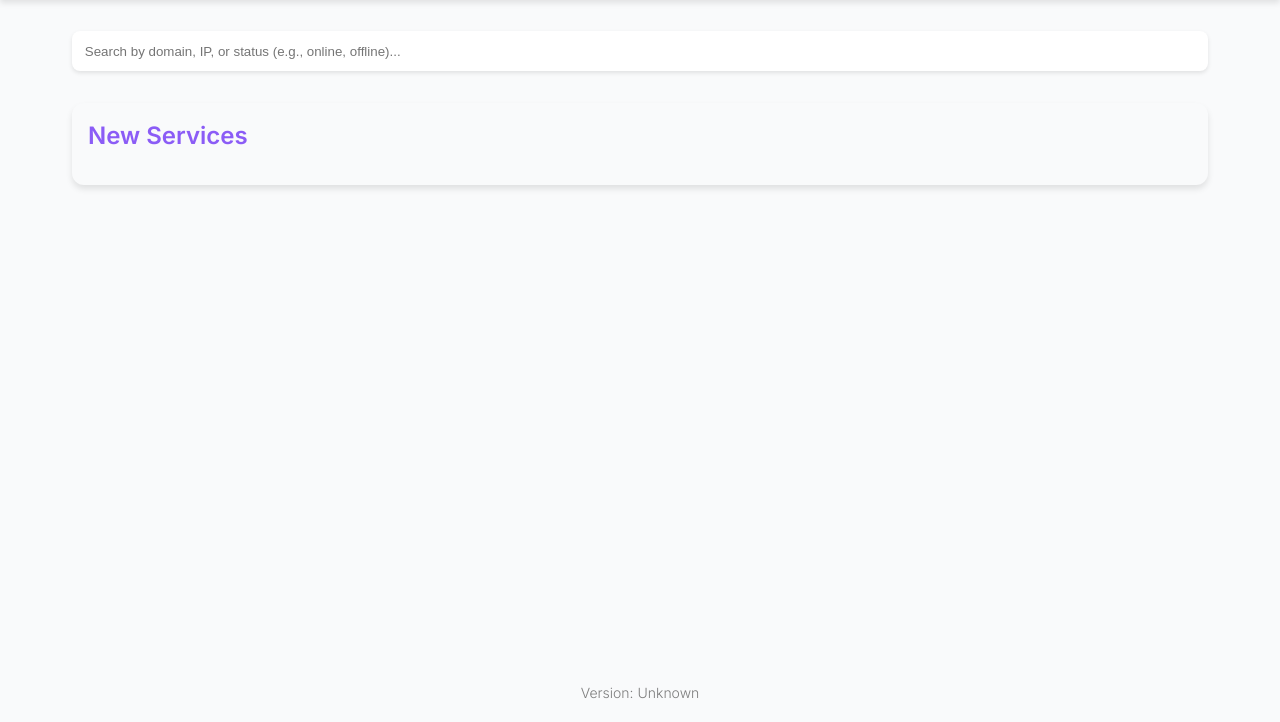
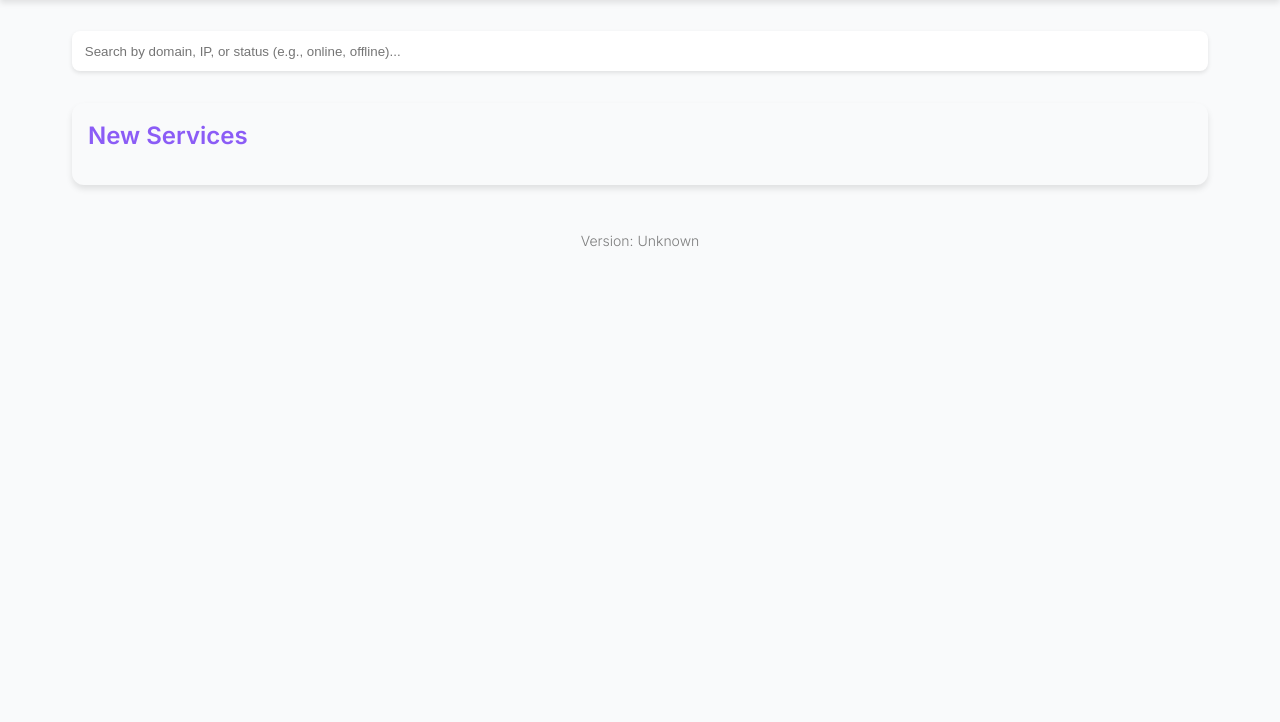
Before and after one commit to lklynet/dashly, a plain HTML site: page static/index.html in a window 1280 px wide. Shown: the part 78-800 px from the top of the page. Drawn offline with Linux system fonts and the light colour scheme; no server answers.

```diff
--- a/static/css/styles.css
+++ b/static/css/styles.css
@@ -114,7 +114,7 @@ footer {
   color: #ffffff; /* White text for readability */
   text-align: center; /* Center-align text */
   font-size: 14px; /* Slightly smaller font size */
-  position: fixed; /* Sticks the footer to the bottom */
+  position: static; /* Sticks the footer to the bottom */
   bottom: 0; /* Position at the very bottom */
   width: 100%; /* Full width */
   z-index: 10; /* Ensure it stays above other elements */
```
